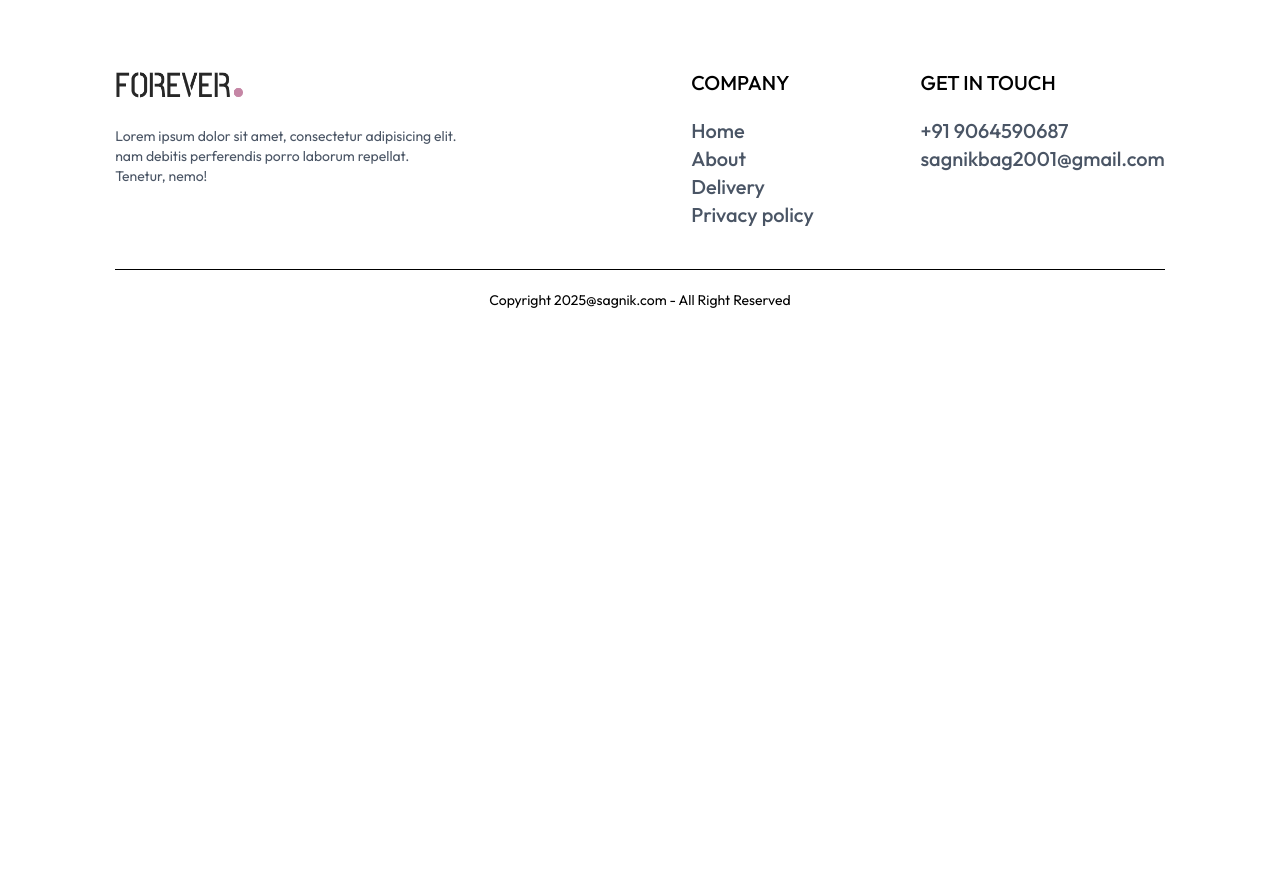
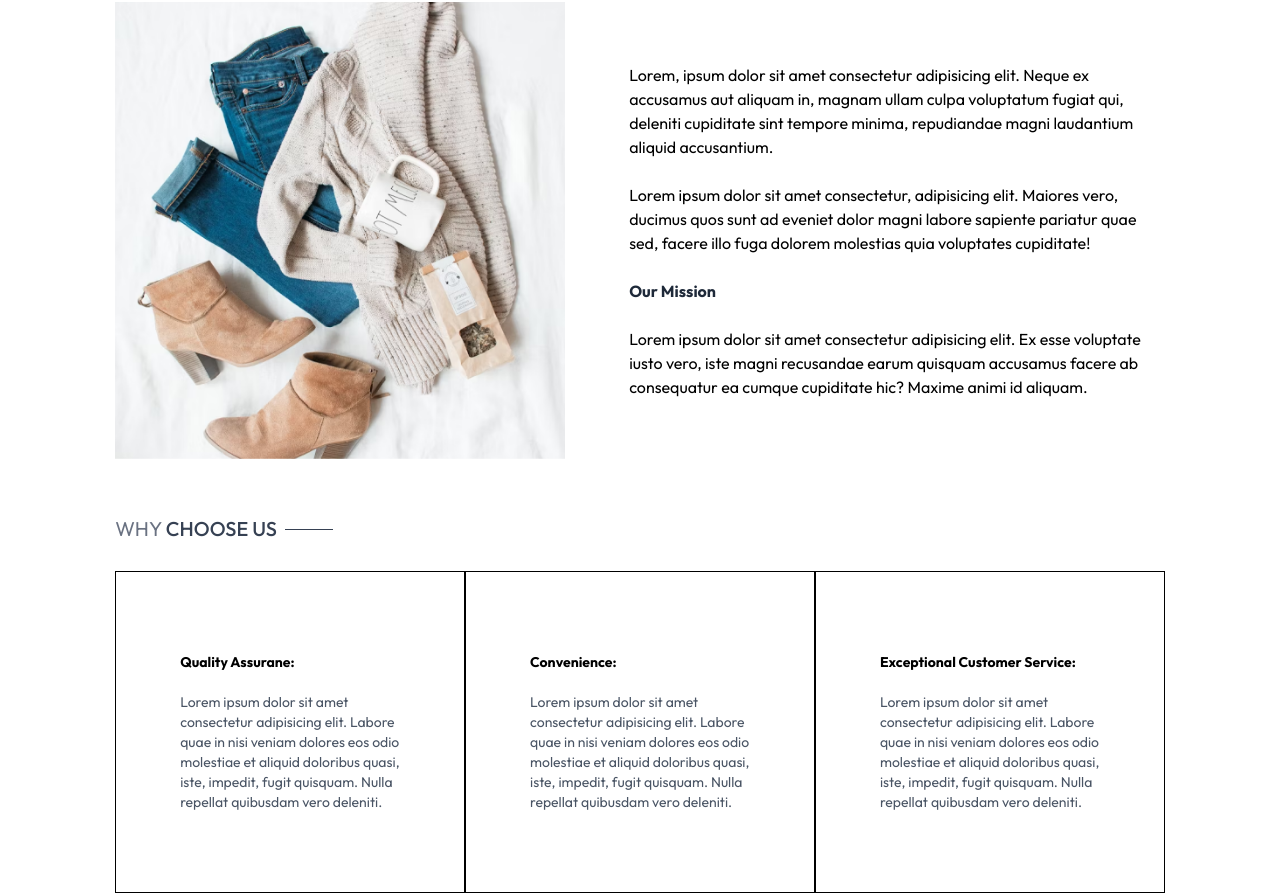
Before and after one commit to SagnikBag/Shopcart, a React (Vite) app: page /about in a window 1280 px wide. Shown: the part 196-1091 px from the top of the page. Before the commit the page ends 800 px from the top, so only its background shows below. Built offline with nearby package versions, Linux system fonts and the light colour scheme.

Commit message:
complete

```diff
--- a/src/component/Navbar.jsx
+++ b/src/component/Navbar.jsx
@@ -38,7 +38,7 @@ const Navbar = () => {
 
 
             <div className='group relative'>
-                <Link to = '/login'><img   src={assets.profile_icon} className='w-5 cursor-pointer' alt="" /></Link>
+                <Link to = '/Login'><img   src={assets.profile_icon} className='w-5 cursor-pointer' alt="" /></Link>
                 <div className='group-hover:block hidden absolute dropdown-menu right-0 pt-4'>
                     <div className='flex flex-col gap-2 w-36 py-3 px-5 bg-slate-100 rounded'>
                         <p className = 'cursor-pointer hover:text-gray-600'>My Profile</p>
--- a/src/pages/About.jsx
+++ b/src/pages/About.jsx
@@ -1,9 +1,79 @@
 import React from 'react'
+import Title from '../component/Title'
+import { assets } from '../assets/assets'
+import NewsLetterBox from "../component/NewsLetterBox";
 
 const About = () => {
   return (
-    <div>About</div>
-  )
+    <div>
+      <div className="text-2xl text-center pt-8 border-t">
+        <Title text1={"ABOUT"} text2={"US"} />
+      </div>
+      <div className="my-10 flex flex-col md:flex-row gap-16">
+        <img
+          className="w-full md:max-w-[450px]"
+          src={assets.about_img}
+          alt=""
+        />
+        <div className="flex flex-col justify-center gap-6 md:w-2/4">
+          <p>
+            Lorem, ipsum dolor sit amet consectetur adipisicing elit. Neque ex
+            accusamus aut aliquam in, magnam ullam culpa voluptatum fugiat qui,
+            deleniti cupiditate sint tempore minima, repudiandae magni
+            laudantium aliquid accusantium.
+          </p>
+          <p>
+            Lorem ipsum dolor sit amet consectetur, adipisicing elit. Maiores
+            vero, ducimus quos sunt ad eveniet dolor magni labore sapiente
+            pariatur quae sed, facere illo fuga dolorem molestias quia
+            voluptates cupiditate!
+          </p>
+          <b className="text-gray-800">Our Mission</b>
+          <p>
+            Lorem ipsum dolor sit amet consectetur adipisicing elit. Ex esse
+            voluptate iusto vero, iste magni recusandae earum quisquam accusamus
+            facere ab consequatur ea cumque cupiditate hic? Maxime animi id
+            aliquam.
+          </p>
+        </div>
+      </div>
+      <div className="text-xl py-4">
+        <Title text1={"WHY"} text2={"CHOOSE US"} />
+      </div>
+      <div className="flex flex-col md:flex-row text-sm mb-20">
+        <div className="border px-10 md:px-16 sm:py-20 flex flex-col gap-5">
+          <b>Quality Assurane:</b>
+          <p className="text-gray-600">
+            Lorem ipsum dolor sit amet consectetur adipisicing elit. Labore quae
+            in nisi veniam dolores eos odio molestiae et aliquid doloribus
+            quasi, iste, impedit, fugit quisquam. Nulla repellat quibusdam vero
+            deleniti.
+          </p>
+        </div>
+
+        <div className="border px-10 md:px-16 sm:py-20 flex flex-col gap-5">
+          <b>Convenience:</b>
+          <p className="text-gray-600">
+            Lorem ipsum dolor sit amet consectetur adipisicing elit. Labore quae
+            in nisi veniam dolores eos odio molestiae et aliquid doloribus
+            quasi, iste, impedit, fugit quisquam. Nulla repellat quibusdam vero
+            deleniti.
+          </p>
+        </div>
+
+        <div className="border px-10 md:px-16 sm:py-20 flex flex-col gap-5">
+          <b>Exceptional Customer Service:</b>
+          <p className="text-gray-600">
+            Lorem ipsum dolor sit amet consectetur adipisicing elit. Labore quae
+            in nisi veniam dolores eos odio molestiae et aliquid doloribus
+            quasi, iste, impedit, fugit quisquam. Nulla repellat quibusdam vero
+            deleniti.
+          </p>
+        </div>
+      </div>
+      <NewsLetterBox />
+    </div>
+  );
 }
 
 export default About
--- a/src/pages/Contact.jsx
+++ b/src/pages/Contact.jsx
@@ -1,8 +1,29 @@
 import React from 'react'
+import Title from '../component/Title'
+import { assets } from '../assets/assets'
+import NewsLetterBox from '../component/NewsLetterBox'
 
 const Contact = () => {
   return (
-    <div>Contact</div>
+    <div>
+      <div className='text-center text-2xl pt-10 border-t'>
+        <Title text1={'CONTACT'} text2={'US'}/>
+      </div>
+
+      <div className='my-10 flex flex-col justify-center md:flex-row gap-10 mb-28'>
+          <img className='w-full md:max-w-[480px]' src={assets.contact_img} alt="" />
+          <div className=' flex flex-col justify-center items-start gap-6'>
+            <p className='font-semibold text-xl text-gray-600'>Our Store</p>
+            <p className='text-gray-500'>3/1/1A Ramkrishna LAne <br /> Kolkata 700003</p>
+            <p className='text-gray-500'>9064590687 <br />sagnikbag1@gmail.com</p>
+            <p className='font-semibold text-xl text-gray-600'>Carrers at Forever</p>
+            <p className='text-gray-500'>Learn more about our teams and job opening</p>
+            <button className='border border-black px-8 py-4 text-sm hover:bg-black hover:text-white transition-all duration-500'>Explore Jobs</button>
+
+          </div>
+      </div>
+      <NewsLetterBox/>
+    </div>
   )
 }
 
--- a/src/pages/Login.jsx
+++ b/src/pages/Login.jsx
@@ -1,8 +1,36 @@
-import React from 'react'
+import React, { useState } from 'react'
+
+
+
 
 const Login = () => {
+  const [currentState, setCurrentState] = useState('Login');
+
+
+const onSubmitHandler = async(event) =>{
+  event.preventDefault();
+}
+
   return (
-    <div>Login</div>
+   <form onSubmit={onSubmitHandler}  className='flex flex-col item-center w-[90%] sm:max-w-96 m-auto mt-14 gap-4 text-gray-800'>
+    <div className='inline-flex item-center gap-2 mb-2 mt-10'>
+      <p className='prata-regular text-3xl'>{currentState}</p>
+      <hr className='border-none h-[1.5px] w-8 bg-gray-800' />
+    </div>
+    {currentState === 'Login' ? '' :<input type="text" className='w-full px-3 py-2 border border-gray-800' placeholder='Name'  required/> }
+    <input type="email" className='w-full px-3 py-2 border border-gray-800' placeholder='Email' required/>
+    <input type="password" className='w-full px-3 py-2 border border-gray-800' placeholder='Password' required/>
+    <div className='w-full flex justify-between text-sm mt-[8px]'>
+      <p className='cursor-pointer'>Forgot Your Password</p>
+      {
+        currentState === 'Login'?
+        <p onClick={()=>setCurrentState('Sign Up')} className='cursor-pointer'>Create Account</p>:
+        <p onClick={()=>setCurrentState('Sign Up')} className='cursor-pointer'>Login Here</p>
+      }
+    </div>
+      <button className='bg-black text-white font-light px-8 py-2 mt-4'>{currentState === 'Login'?'Sign In':'Sign Up'}</button>
+
+   </form>
   )
 }
 
```
